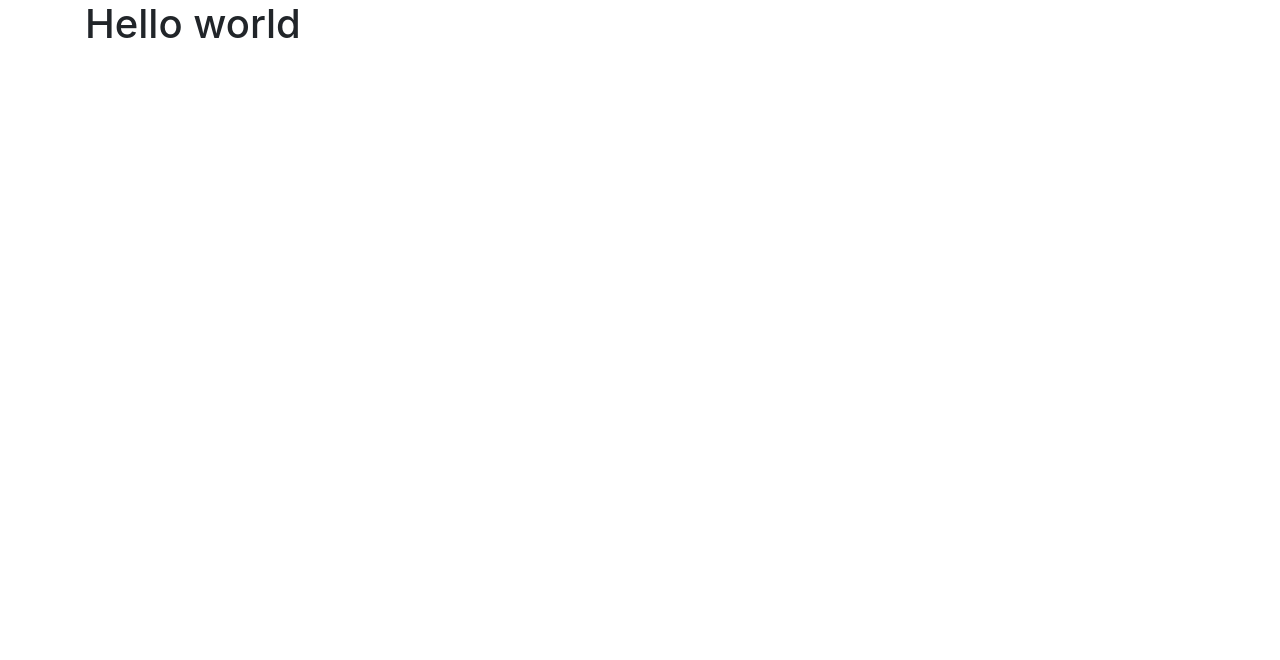
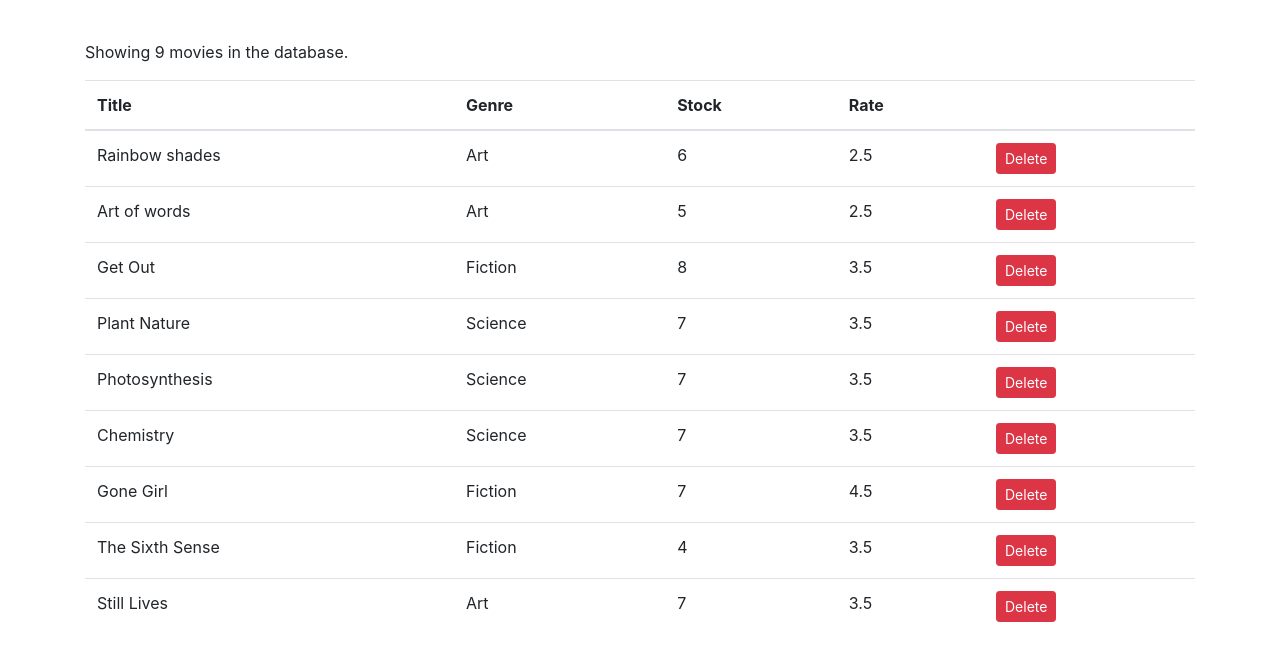
Before and after one commit to osmakins/Bookshop, a React (Create React App) app: page / in a window 1280 px wide. Shown: the top 660 px of the page. Built offline with nearby package versions, Linux system fonts and the light colour scheme; the HTML template or start-up script is replaced by a standard one.

Commit message:
Display book data, add delete button

```diff
--- a/src/App.js
+++ b/src/App.js
@@ -1,10 +1,11 @@
 import React from 'react';
 import './App.css';
+import Books from "./components/books"
 
 function App() {
   return (
     <main className="container">
-      <h1>Hello world</h1>
+      <Books />
     </main>
   );
 }
--- /dev/null
+++ b/src/components/books.jsx
@@ -0,0 +1,48 @@
+import React, { Component } from 'react';
+import { getBooks } from '../services/fakeBookService';
+
+class Books extends Component {
+  state = {
+    books: getBooks()
+  };
+
+  handleDelete = (book) => {
+    const books = this.state.books.filter(b => b._id !== book._id);
+    this.setState({ books });
+  }
+
+  render() {
+    const { length: count } = this.state.books;
+    if (count === 0)
+      return <p>There are no movies in the database.</p>;
+
+    return (
+      <React.Fragment>
+        <p>Showing {count} movies in the database.</p>
+        <table className="table">
+          <thead>
+            <tr>
+              <th>Title</th>
+              <th>Genre</th>
+              <th>Stock</th>
+              <th>Rate</th>
+              <th></th>
+            </tr>
+          </thead>
+          <tbody>
+            {this.state.books.map(book => (
+              <tr key={book._id}>
+                <td>{book.title}</td>
+                <td>{book.genre.name}</td>
+                <td>{book.numberInStock}</td>
+                <td>{book.rating}</td>
+                <td><button onClick={() => this.handleDelete(book)} className="btn btn-danger btn-sm">Delete</button></td>
+              </tr>
+            ))}
+          </tbody>
+        </table>
+      </React.Fragment>)
+  }
+}
+
+export default Books;
--- a/src/index.css
+++ b/src/index.css
@@ -1,5 +1,6 @@
 body {
   margin: 0;
+  padding: 40px 0 0 0;
   font-family: -apple-system, BlinkMacSystemFont, 'Segoe UI', 'Roboto', 'Oxygen',
     'Ubuntu', 'Cantarell', 'Fira Sans', 'Droid Sans', 'Helvetica Neue',
     sans-serif;
```
